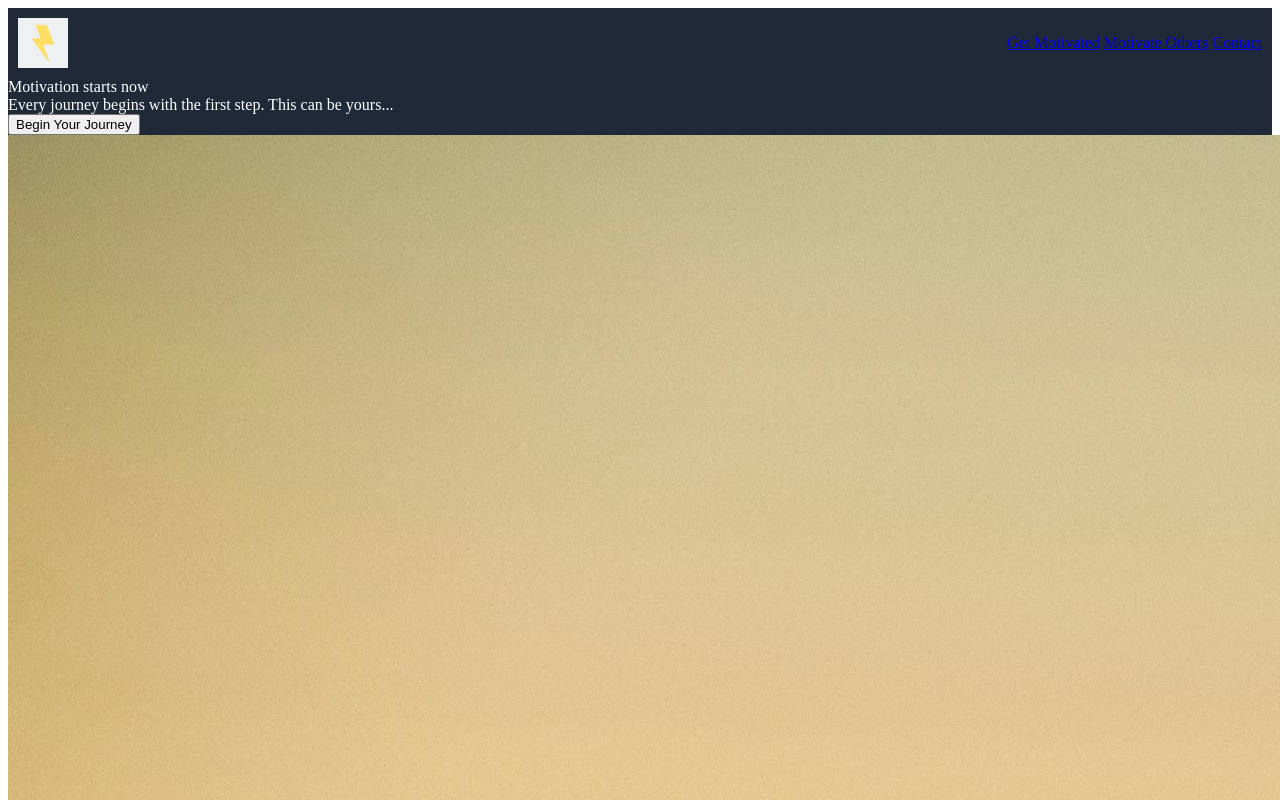
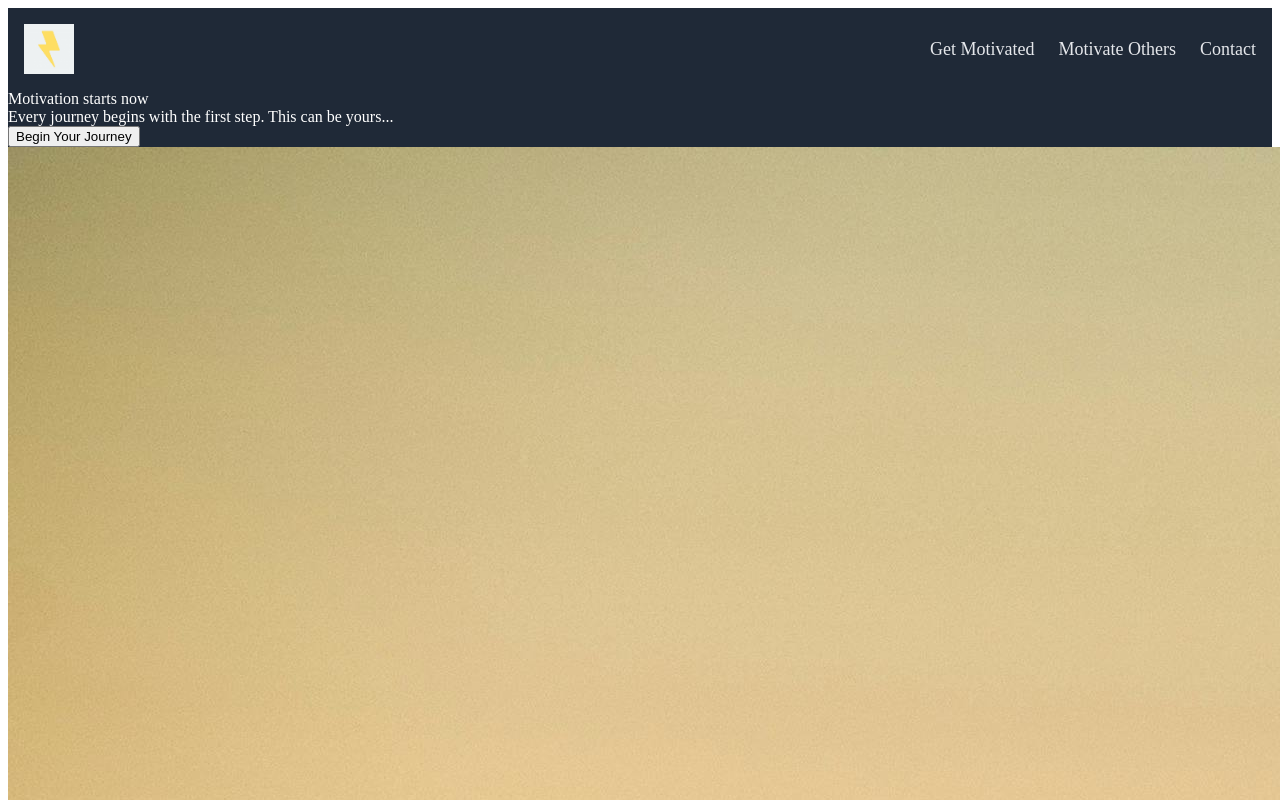
Before and after one commit to dominicmacaulay/landing-page, a plain HTML site: page index.html in a window 1280 px wide. Shown: the top 800 px of the page. Drawn offline with Linux system fonts and the light colour scheme.

```diff
--- a/styles.css
+++ b/styles.css
@@ -13,5 +13,16 @@
     display: flex;
     align-items: center;
     justify-content: space-between;
-    padding: 10px;
+    padding: 16px;
 }
+
+a{
+    text-decoration: none;
+    color: #e5e7eb;
+    font-size: 18px;
+}
+
+.links{
+    display: flex;
+    gap: 24px;
+}
```
